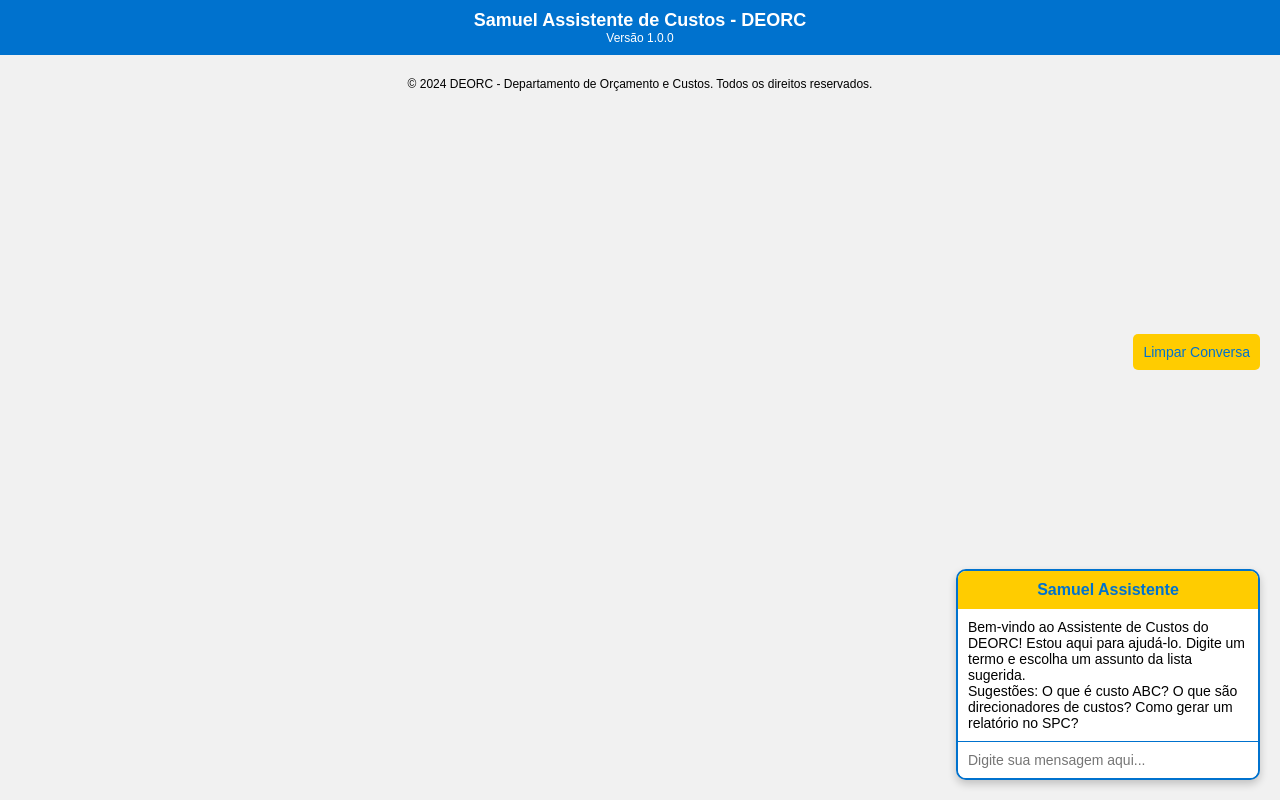
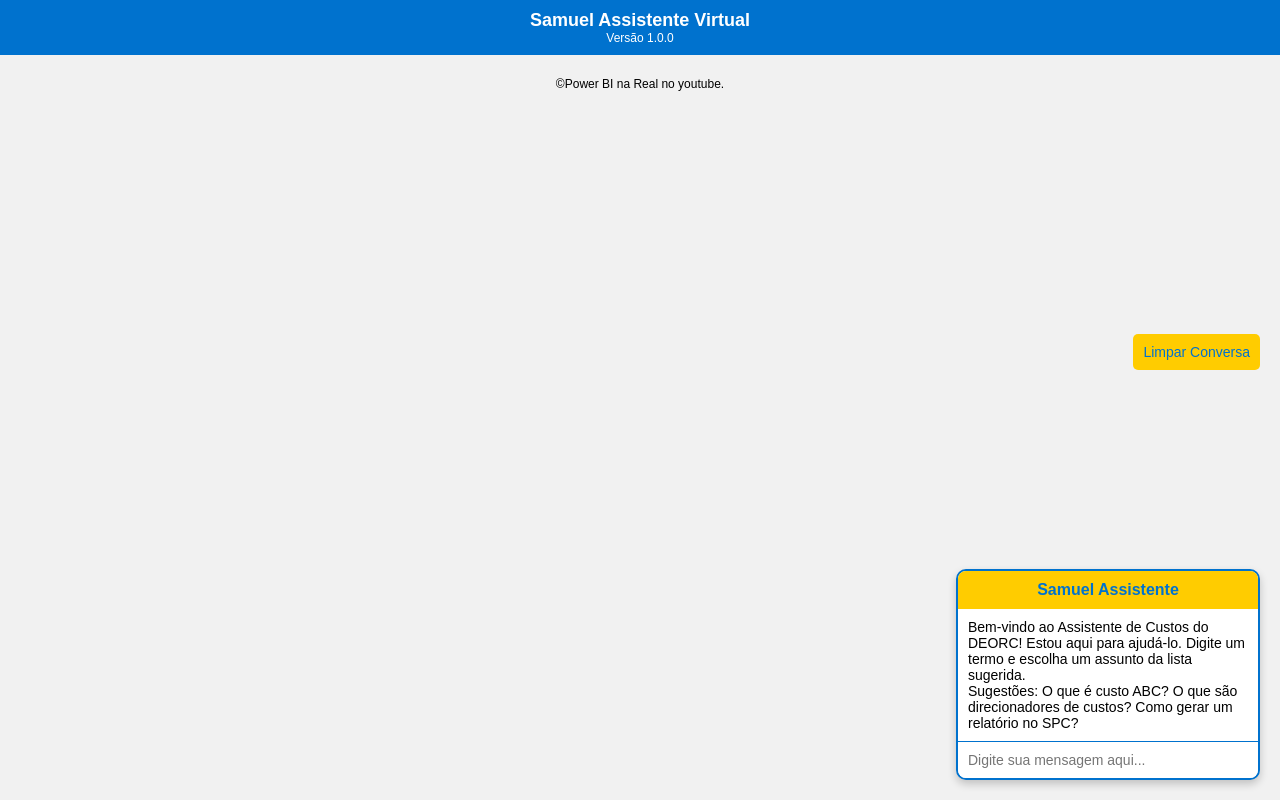
Before and after one commit to mildestinos/bot, a plain HTML site: page index.html in a window 1280 px wide. Drawn offline with Linux system fonts and the light colour scheme.

Commit message:
Update index.html

```diff
--- a/index.html
+++ b/index.html
@@ -4,14 +4,14 @@
 <head>
   <meta charset="UTF-8">
   <meta name="viewport" content="width=device-width, initial-scale=1.0">
-  <title>Samuel Assistente de Custos - DEORC</title>
+  <title>Samuel Assistente Virtual</title>
   <link rel="stylesheet" href="style.css">
 </head>
 
 <body>
   <!-- Cabeçalho -->
   <header>
-    <h1 id="pageTitle">Samuel Assistente de Custos - DEORC</h1>
+    <h1 id="pageTitle">Samuel Assistente Virtual</h1>
     <p id="version">Versão 1.0.0</p>
   </header>
 
@@ -26,7 +26,7 @@
 
   <!-- Rodapé -->
   <footer>
-    <p>© 2024 DEORC - Departamento de Orçamento e Custos. Todos os direitos reservados.</p>
+    <p> ©Power BI na Real no youtube.</p>
   </footer>
 
   <script src="script.js"></script>
```
